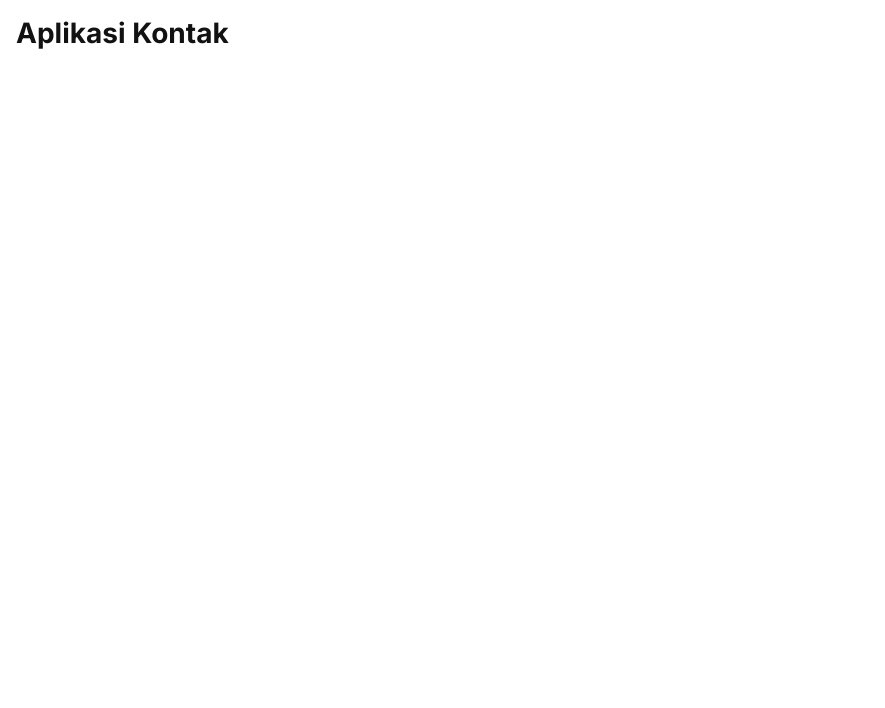
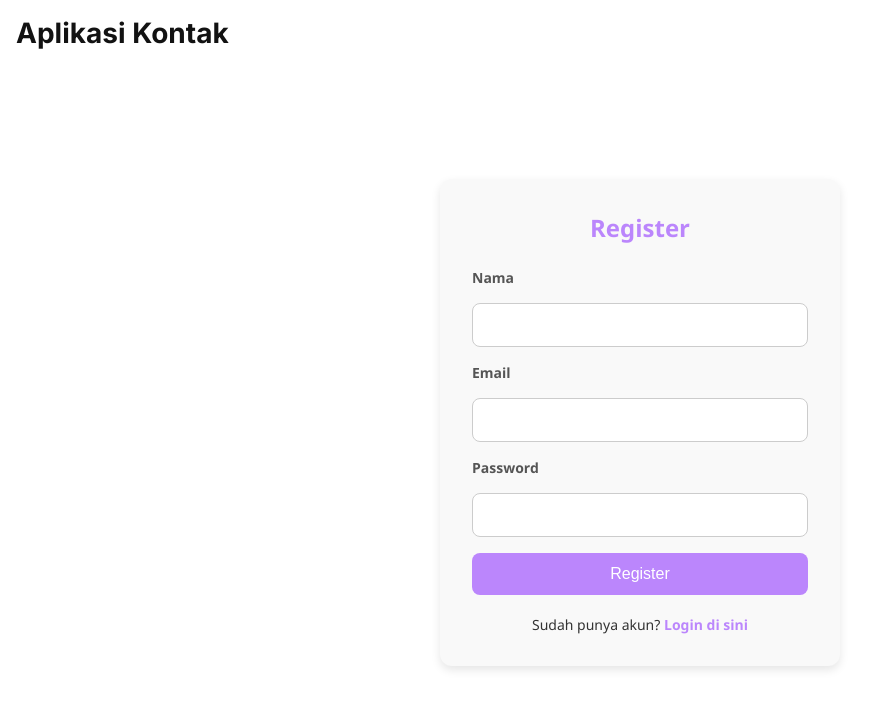
Before and after one commit to dzakyaqua/personal_notes_app_starter, a React (Vite) app: page /register in a window 1280 px wide. Before the commit this address had no page. Shown: the top 708 px of the page, without its empty margins (0-885 px from the left). Built offline with nearby package versions, Linux system fonts and the light colour scheme.

Commit message:
Update fitur Login and Register, use Hooks and styling pages

```diff
--- /dev/null
+++ b/src/components/RequireAuth.jsx
@@ -0,0 +1,14 @@
+import React from 'react';
+import { Navigate } from 'react-router-dom';
+
+function RequireAuth({ children }) {
+  const token = localStorage.getItem('accessToken');
+
+  if (!token) {
+    return <Navigate to="/login" replace />;
+  }
+
+  return children;
+}
+
+export default RequireAuth;
--- /dev/null
+++ b/src/hooks/useInput.jsx
@@ -0,0 +1,13 @@
+import { useState } from 'react';
+
+function useInput(defaultValue = '') {
+  const [value, setValue] = useState(defaultValue);
+
+  const onValueChangeHandler = (event) => {
+    setValue(event.target.value);
+  };
+
+  return [value, onValueChangeHandler];
+}
+
+export default useInput;
--- a/src/layout/PersonalDaily.jsx
+++ b/src/layout/PersonalDaily.jsx
@@ -1,22 +1,51 @@
 import React from 'react';
-import { Route, Routes, Link } from 'react-router-dom';
+import { Route, Routes, Link, useNavigate } from 'react-router-dom';
+import { GiExitDoor } from "react-icons/gi";
 import HomePage from '../pages/HomePage';
 import DailyDetail from '../pages/DailyDetail';
 import AddPage from '../pages/AddPage';
+import LoginPage from '../pages/loginPage';
+import RegisterPage from '../pages/registerPage';
+import RequireAuth from '../components/RequireAuth';
 
 function PersonalDaily() {
+  const navigate = useNavigate();
+
+  const onLogout = () => {
+    localStorage.removeItem('accessToken');
+    navigate('/login');
+  };
+
+  const isLoggedIn = !!localStorage.getItem('accessToken');
+
   return (
     <div className="note-app">
       <header className="note-app_header">
         <h1>
           <Link to="/">Aplikasi Kontak</Link>
         </h1>
+        {isLoggedIn && (
+          <button onClick={onLogout} className="logout-button">
+            <GiExitDoor />
+            Logout
+          </button>
+        )}
       </header>
       <main>
         <Routes>
-          <Route path="/" element={<HomePage />} />
-          <Route path="/notes/:id" element={<DailyDetail />} />
-          <Route path="/notes/new" element={<AddPage />} />
+          <Route path="/register" element={<RegisterPage />} />
+          <Route path="/login" element={<LoginPage />} />
+
+           {/* Protected Routes */}
+          <Route path="/" element={
+            <RequireAuth><HomePage /></RequireAuth>
+          } />
+          <Route path="/notes/new" element={
+            <RequireAuth><AddPage /></RequireAuth>
+          } />
+          <Route path="/notes/:id" element={
+            <RequireAuth><DailyDetail /></RequireAuth>
+          } />
         </Routes>
       </main>
     </div>
--- /dev/null
+++ b/src/pages/RegisterPage.jsx
@@ -0,0 +1,73 @@
+import React, { useState } from 'react';
+import { useNavigate, Link } from 'react-router-dom';
+import useInput from '../hooks/useInput';
+import { register } from '../utils/network-data';
+
+function RegisterPage() {
+  const [name, onNameChange] = useInput('');
+  const [email, onEmailChange] = useInput('');
+  const [password, onPasswordChange] = useInput('');
+  const [errorMsg, setErrorMsg] = useState('');
+  const [successMsg, setSuccessMsg] = useState('');
+  const navigate = useNavigate();
+
+  const onSubmitHandler = async (event) => {
+    event.preventDefault();
+
+    if (password.length < 8) {
+      setErrorMsg('Password minimal 8 karakter');
+      return;
+    }
+
+    const response = await register({ name, email, password });
+
+    if (!response.error) {
+      setSuccessMsg('Registrasi berhasil, silakan login');
+      setTimeout(() => navigate('/login'), 2000);
+    } else {
+      setErrorMsg(response.message);
+    }
+  };
+
+  return (
+    <section className="register-page">
+      <h2>Register</h2>
+      <form onSubmit={onSubmitHandler} className="register-form">
+        <label htmlFor="name">Nama</label>
+        <input
+          id="name"
+          type="text"
+          value={name}
+          onChange={onNameChange}
+          required
+        />
+
+        <label htmlFor="email">Email</label>
+        <input
+          id="email"
+          type="email"
+          value={email}
+          onChange={onEmailChange}
+          required
+        />
+
+        <label htmlFor="password">Password</label>
+        <input
+          id="password"
+          type="password"
+          value={password}
+          onChange={onPasswordChange}
+          required
+        />
+
+        {errorMsg && <p style={{ color: 'red' }}>{errorMsg}</p>}
+        {successMsg && <p style={{ color: 'green' }}>{successMsg}</p>}
+
+        <button type="submit">Register</button>
+      </form>
+      <p>Sudah punya akun? <Link to="/login">Login di sini</Link></p>
+    </section>
+  );
+}
+
+export default RegisterPage;
--- /dev/null
+++ b/src/pages/loginPage.jsx
@@ -0,0 +1,53 @@
+import React, { useState } from 'react';
+import { useNavigate,Link } from 'react-router-dom';
+import useInput from '../hooks/useInput';
+import { login } from '../utils/network-data';
+
+function LoginPage() {
+  const [email, onEmailChange] = useInput('');
+  const [password, onPasswordChange] = useInput('');
+  const [errorMsg, setErrorMsg] = useState('');
+  const navigate = useNavigate();
+
+  const onSubmitHandler = async (event) => {
+    event.preventDefault();
+    const response = await login({ email, password });
+
+    if (!response.error) {
+      localStorage.setItem('accessToken', response.data.accessToken);
+      navigate('/'); // redirect ke homepage
+    } else {
+      setErrorMsg(response.message);
+    }
+  };
+
+  return (
+    <section className="login-page">
+      <h2>Login</h2>
+      <form onSubmit={onSubmitHandler} className="login-form">
+        <label htmlFor="email">Email</label>
+        <input
+          id="email"
+          type="email"
+          value={email}
+          onChange={onEmailChange}
+          required
+        />
+        <label htmlFor="password">Password</label>
+        <input
+          id="password"
+          type="password"
+          value={password}
+          onChange={onPasswordChange}
+          required
+          minLength={8}
+        />
+        {errorMsg && <p className="error-message">{errorMsg}</p>}
+        <button type="submit">Login</button>
+      </form>
+      <p>Belum punya akun? <Link to="/register">register di sini</Link></p>
+    </section>
+  );
+}
+
+export default LoginPage;
--- a/src/styles/style.css
+++ b/src/styles/style.css
@@ -318,6 +318,159 @@ main {
 
 /* custom css */
 
+.login-page {
+  max-width: 400px;
+  margin: 80px auto;
+  padding: 32px;
+  background-color: #f9f9f9;
+  border-radius: 12px;
+  box-shadow: 0 4px 10px rgba(0, 0, 0, 0.1);
+  font-family: 'Segoe UI', Tahoma, Geneva, Verdana, sans-serif;
+  color: #333;
+}
+
+.login-page h2 {
+  text-align: center;
+  margin-bottom: 24px;
+  color: var(--primary, #6200ea);
+}
+
+.login-form {
+  display: flex;
+  flex-direction: column;
+  gap: 16px;
+}
+
+.login-form label {
+  font-weight: bold;
+  font-size: 14px;
+  color: #555;
+}
+
+.login-form input {
+  padding: 12px;
+  border: 1px solid #ccc;
+  border-radius: 8px;
+  font-size: 16px;
+  background-color: #fff;
+}
+
+.login-form button {
+  padding: 12px;
+  background-color: var(--primary, #6200ea);
+  color: white;
+  border: none;
+  border-radius: 8px;
+  font-size: 16px;
+  cursor: pointer;
+  transition: background-color 0.3s ease;
+}
+
+.login-form button:hover {
+  background-color: var(--primary-variant, #3700b3);
+}
+
+.error-message {
+  color: #e53935;
+  font-size: 14px;
+  margin: -8px 0 0;
+}
+
+.login-page p {
+  text-align: center;
+  margin-top: 20px;
+  font-size: 14px;
+}
+
+.login-page a {
+  color: var(--primary, #6200ea);
+  text-decoration: none;
+  font-weight: 600;
+}
+
+.login-page a:hover {
+  text-decoration: underline;
+}
+
+
+.register-page {
+  max-width: 400px;
+  margin: 80px auto;
+  padding: 32px;
+  background-color: #f9f9f9;
+  border-radius: 12px;
+  box-shadow: 0 4px 10px rgba(0, 0, 0, 0.1);
+  font-family: 'Segoe UI', Tahoma, Geneva, Verdana, sans-serif;
+  color: #333;
+}
+
+.register-page h2 {
+  text-align: center;
+  margin-bottom: 24px;
+  color: var(--primary, #6200ea);
+}
+
+.register-form {
+  display: flex;
+  flex-direction: column;
+  gap: 16px;
+}
+
+.register-form label {
+  font-weight: bold;
+  font-size: 14px;
+  color: #555;
+}
+
+.register-form input {
+  padding: 12px;
+  border: 1px solid #ccc;
+  border-radius: 8px;
+  font-size: 16px;
+  background-color: #fff;
+}
+
+.register-form button {
+  padding: 12px;
+  background-color: var(--primary, #6200ea);
+  color: white;
+  border: none;
+  border-radius: 8px;
+  font-size: 16px;
+  cursor: pointer;
+  transition: background-color 0.3s ease;
+}
+
+.register-form button:hover {
+  background-color: var(--primary-variant, #3700b3);
+}
+
+.register-page p {
+  text-align: center;
+  margin-top: 20px;
+  font-size: 14px;
+}
+
+.register-page a {
+  color: var(--primary, #6200ea);
+  text-decoration: none;
+  font-weight: 600;
+}
+
+.register-page a:hover {
+  text-decoration: underline;
+}
+
+.success-message {
+  color: green;
+  font-size: 14px;
+}
+
+.error-message {
+  color: #e53935;
+  font-size: 14px;
+}
+
 .note-item__delete {
   background-color: transparent;
   border: none;
@@ -436,6 +589,29 @@ main {
   background-color: #3700b3;
 }
 
+.logout-button {
+  display: flex;
+  align-items: center;
+  gap: 8px;
+  background-color: transparent;
+  border: 2px solid var(--primary, #6200ea);
+  color: var(--primary, #6200ea);
+  padding: 10px 16px;
+  font-size: 16px;
+  border-radius: 8px;
+  cursor: pointer;
+  transition: all 0.3s ease;
+  font-weight: 600;
+}
+
+.logout-button:hover {
+  background-color: var(--primary, #6200ea);
+  color: #fff;
+}
+
+.logout-button svg {
+  font-size: 20px;
+}
 
 /* custom css */
 
```
